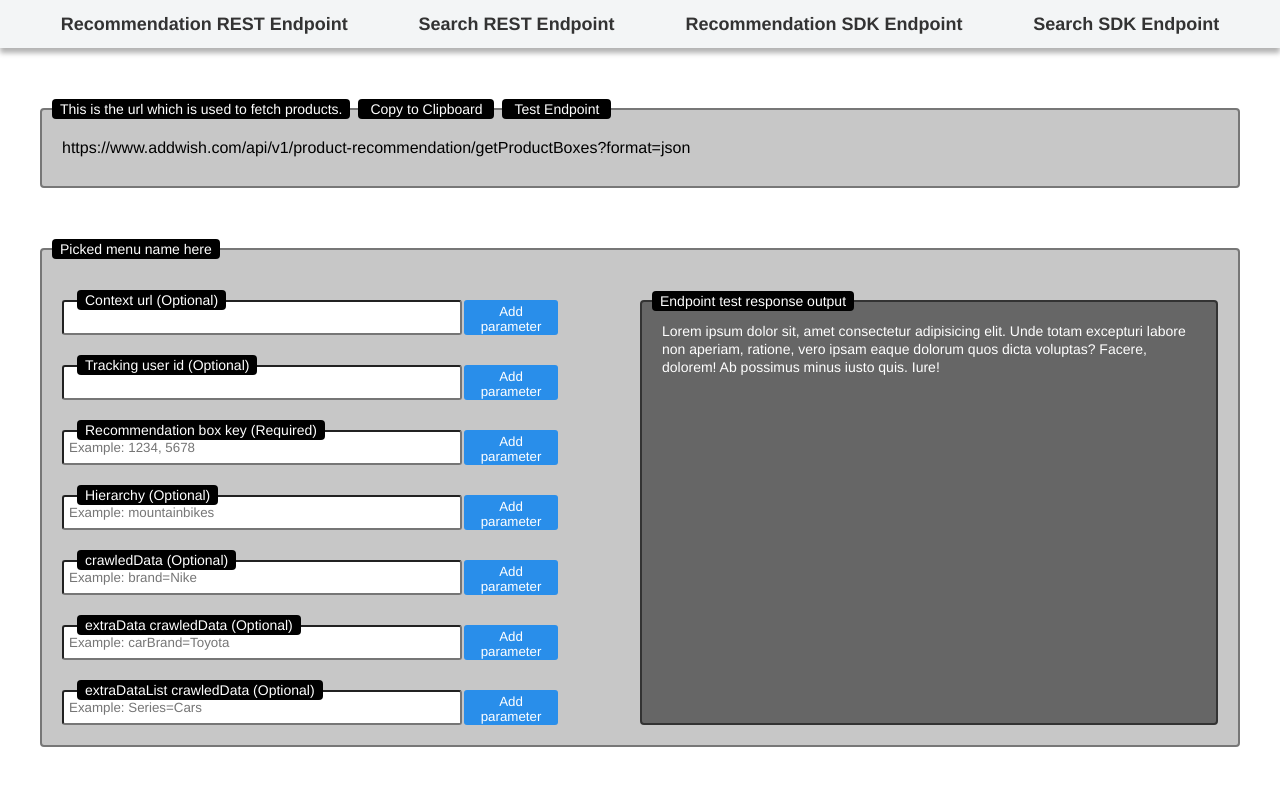
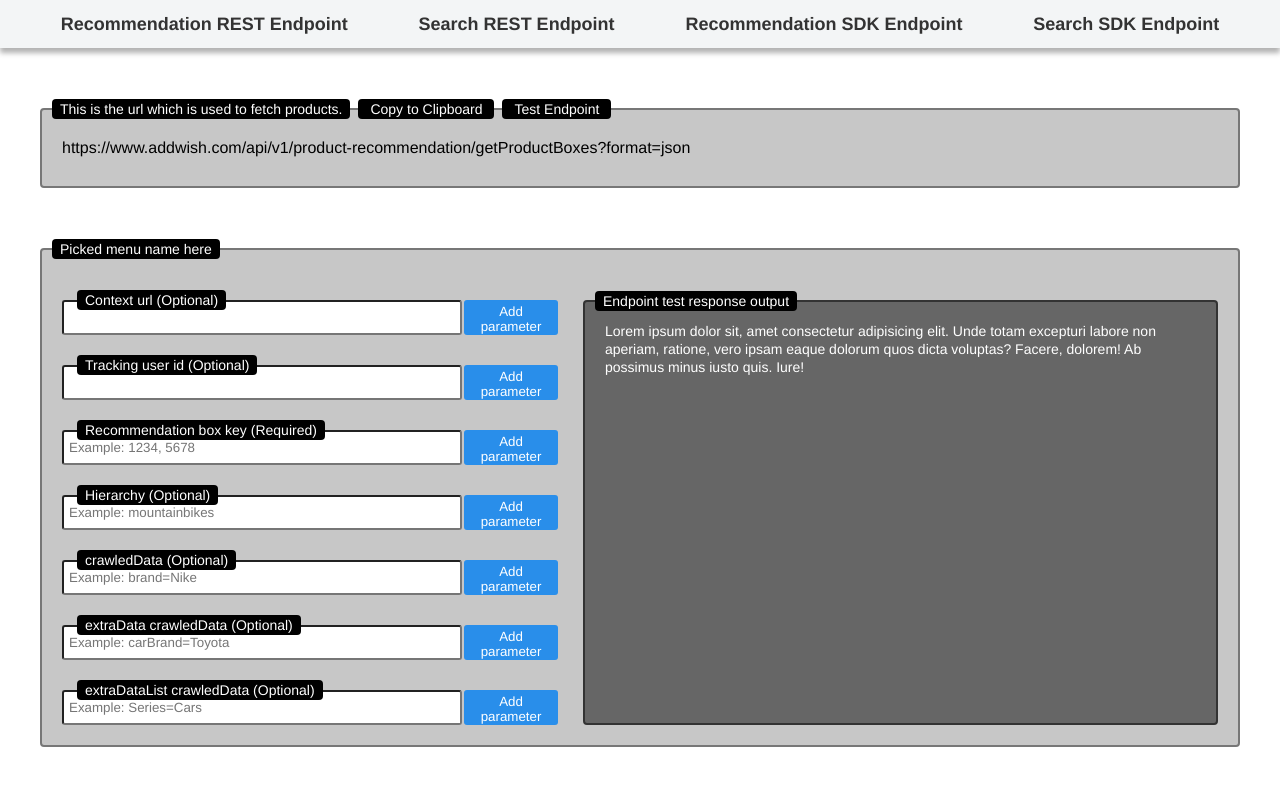
Before and after one commit to Mikkelmbk/hr-api-helper, a plain HTML site: page public/index.html in a window 1280 px wide. Drawn offline with Linux system fonts and the light colour scheme.

Commit message:
endpoint test response output container now takes up as much space as possible

```diff
--- a/public/assets/css/style.css
+++ b/public/assets/css/style.css
@@ -41,6 +41,7 @@ body{
 
 .header__li{
     cursor:pointer;
+    user-select:none;
     height:var(--header-height);
     display:flex;
     align-items:center;
@@ -69,9 +70,6 @@ body{
     display:flex;
     flex-direction:column;
     position:relative;
-}
-
-.main__endpoint-output-outer-container{
 }
 
 .main__endpoint-output-inner-container{
@@ -158,7 +156,7 @@ body{
 
 /* Main endpoint-constructor-recom Begins */
 .main__endpoint-constructor-outer-recom-container{
-    flex-basis:50%;
+    margin-right:25px;
 }
 
 .main__endpoint-constructor-recom-container{
@@ -215,10 +213,11 @@ body{
 
 /* Main endpoint-test-response-window begins */
 .main__endpoint-test-response-window-container{
-    flex-basis:50%;
+    flex-basis:45%;
     margin-top:30px;
     min-width:500px;
     position:relative;
+    flex-grow:1;
 }
 
 .main__endpoint-test-response-window-border-position{
```
